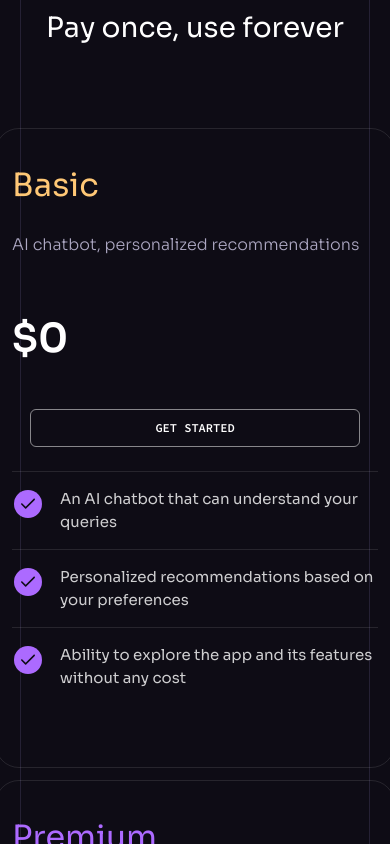
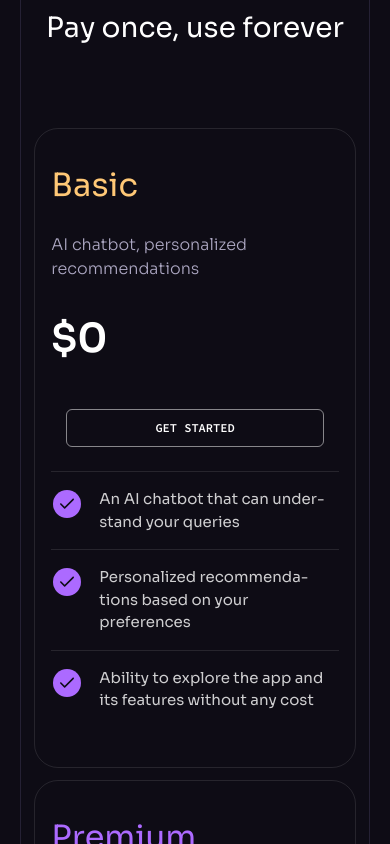
Before and after one commit to indunil-jay/Brainwave, a React (Vite) app: page / in a window 390 px wide. Shown: the part 9600-10444 px from the top of the page. Built offline with nearby package versions, Linux system fonts and the light colour scheme.

Commit message:
fixpring cards mobile screen size issue

```diff
--- a/src/components/PriceCard.tsx
+++ b/src/components/PriceCard.tsx
@@ -16,7 +16,7 @@ type Props = {
 const PriceCard = ({ data }: Props) => {
   return (
     <div
-      className="w-[25rem] h-[40rem] border border-light-1/10 rounded-3xl px-4 py-8"
+      className="max-w-[25rem] h-[40rem] border border-light-1/10 rounded-3xl px-4 py-8"
       key={data.id}
     >
       <h4 className={`h4 mb-6 ${data.titleColor && data.titleColor}`}>
--- a/src/components/Pricing.tsx
+++ b/src/components/Pricing.tsx
@@ -8,7 +8,7 @@ import Brackets from "./design/Brackets";
 const Pricing = () => {
   return (
     <Section id="pricing">
-      <div className="2xl:w-[72%] xl:w-[84%] w-[94%] relative mx-auto mb-[20rem] ">
+      <div className="2xl:w-[72%] xl:w-[84%] w-[94%] relative mx-auto  ">
         <div className="relative h-[64vw] md:h-[46vw] lg:h-[38vw]  2xl:h-[25vw] flex items-center justify-center">
           <div className="absolute w-[16rem] h-[16rem]">
             <img
```
